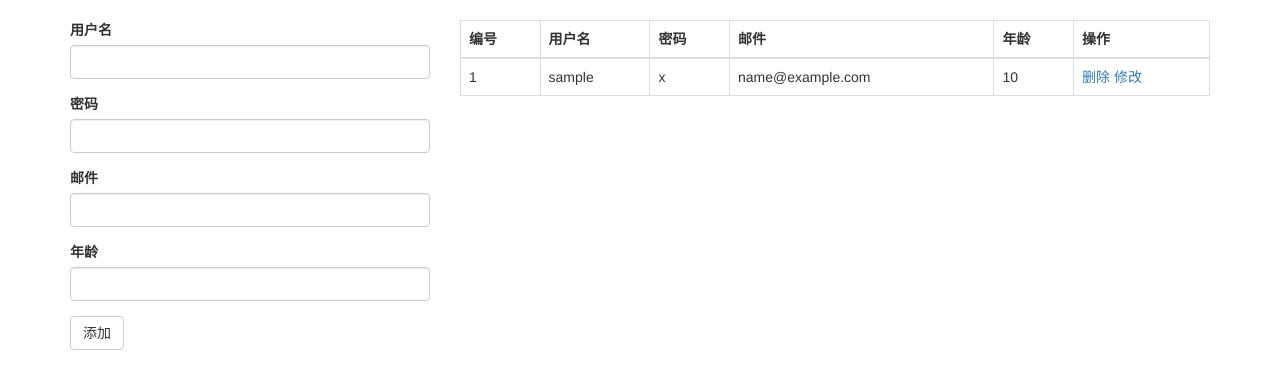
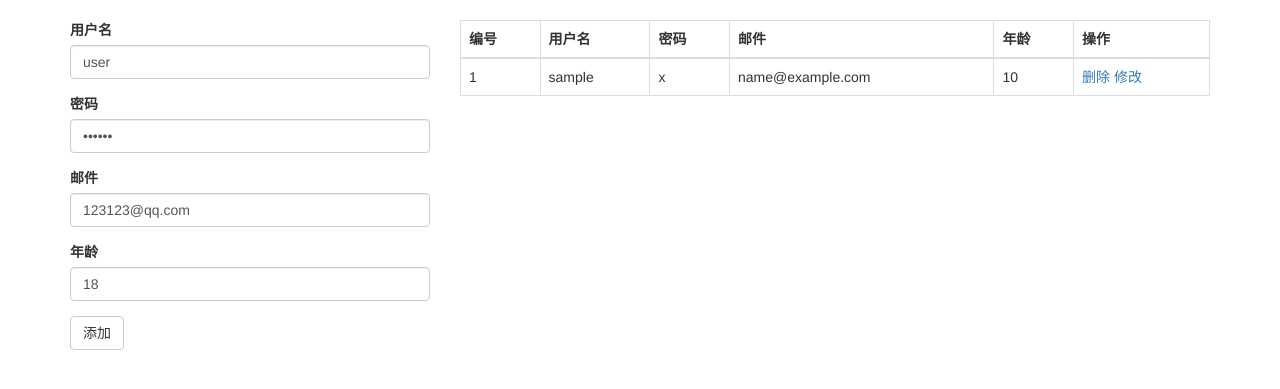
Before and after one commit to huangshaoqi/django-mblog, a Django app: page /form/select/ in a window 1280 px wide. Shown: the top 389 px of the page. Run offline with Django 3.2, Linux system fonts and the light colour scheme; tables that the repository leaves empty hold one stand-in row (values such as "Sample post"); some libraries are stand-ins or nearby versions.

Commit message:
Django之ORM增删改查-修改1

```diff
--- a/app/views.py
+++ b/app/views.py
@@ -30,7 +30,7 @@ def pp(request,page="1",p="a"):
 def select(request):
     '''查询'''
     ob = models.Users.objects.all()
-    print(ob)
+    # print(ob)
     return render(request,"form/add-select.html",{'accounts':ob})
 
 def add(request):
--- a/templates/form/add-select.html
+++ b/templates/form/add-select.html
@@ -16,16 +16,16 @@
         <div class="col-md-4 column">
             <form role="form" action="{% url 'add'%}">
                 <div class="form-group">
-                    <label for="username">用户名</label><input type="text" class="form-control" id="username" name="username"/>
+                    <label for="username">用户名</label><input type="text" class="form-control" id="username" name="username" value="user"/>
                 </div>
                 <div class="form-group">
-                    <label for="password">密码</label><input type="password" class="form-control" id="password" name="password"/>
+                    <label for="password">密码</label><input type="password" class="form-control" id="password" name="password" value="123456"/>
                 </div>
                 <div class="form-group">
-                    <label for="email1">邮件</label><input type="email" class="form-control" id="email1" name="email"/>
+                    <label for="email1">邮件</label><input type="email" class="form-control" id="email1" name="email" value="123123@qq.com"/>
                 </div>
                 <div class="form-group">
-                    <label for="age">年龄</label><input type="text" class="form-control" id="age" name="age"/>
+                    <label for="age">年龄</label><input type="text" class="form-control" id="age" name="age" value="18"/>
                 </div>
 
                 <button type="submit" class="btn btn-default">添加</button>
```
